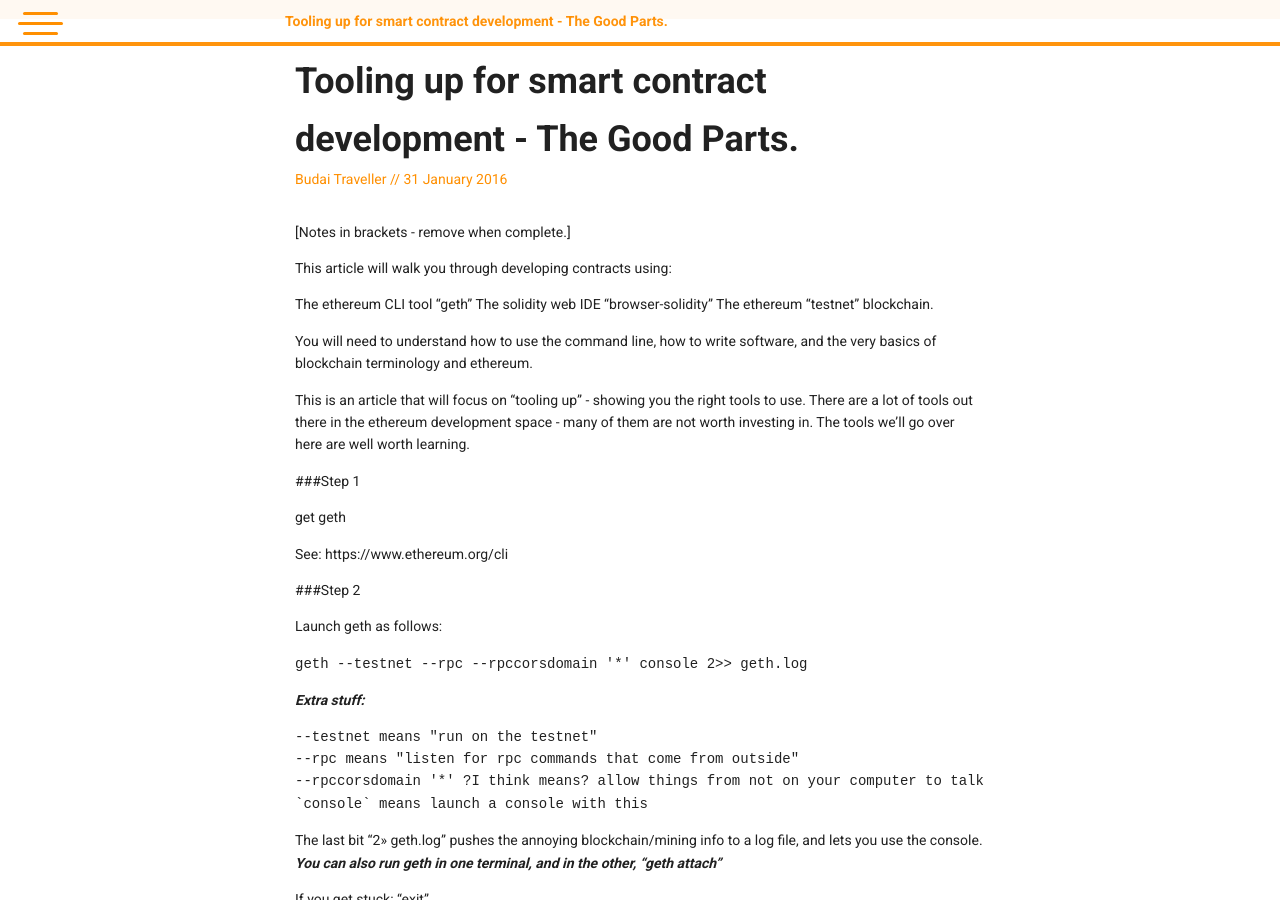
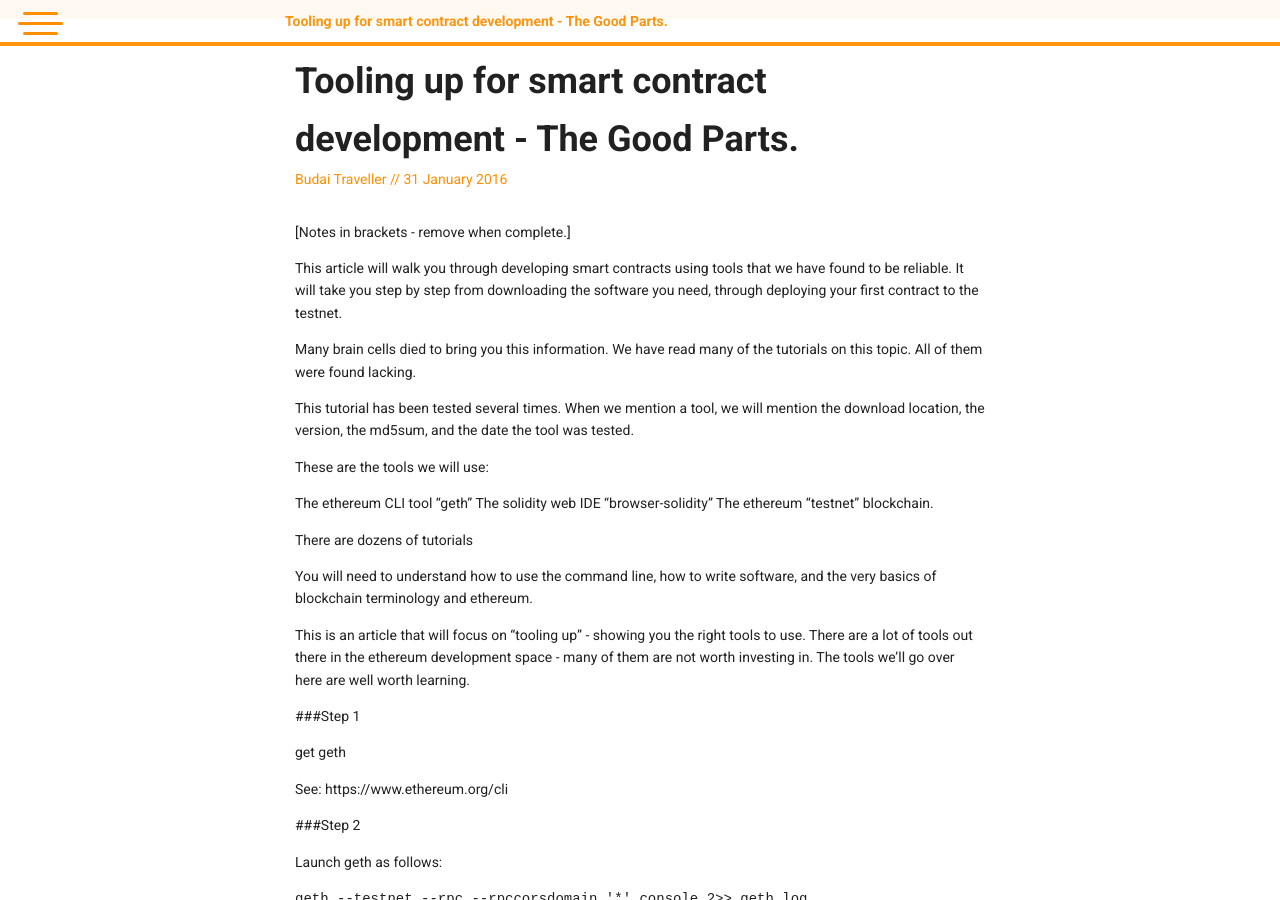
Before and after one commit to budaitraveller/cookingwithgas, a Jekyll site: the page built from _posts/2016-01-31-hello-portland.markdown, in a window 1280 px wide and 900 px high, scrolled down 451 px. Built offline with Jekyll 4.4.1, drawn with Linux system fonts in a browser that asks for light colours; nearby versions of some CDN libraries.

Commit message:
Update 2016-01-31-hello-portland.markdown

```diff
--- a/_posts/2016-01-31-hello-portland.markdown
+++ b/_posts/2016-01-31-hello-portland.markdown
@@ -13,11 +13,19 @@ author: Budai Traveller
 
 [Notes in brackets - remove when complete.]
 
-This article will walk you through developing contracts using:
+This article will walk you through developing smart contracts using tools that we have found to be reliable.  It will take you step by step from downloading the software you need, through deploying your first contract to the testnet.
+
+Many brain cells died to bring you this information.  We have read many of the tutorials on this topic.  All of them were found lacking.
+
+This tutorial has been tested several times.  When we mention a tool, we will mention the download location, the version, the md5sum, and the date the tool was tested.
+
+These are the tools we will use:
 
 The ethereum CLI tool "geth"
 The solidity web IDE "browser-solidity"
 The ethereum "testnet" blockchain.
+
+There are dozens of tutorials
 
 You will need to understand how to use the command line, how to write software, and the very basics of blockchain terminology and ethereum.
 
```
